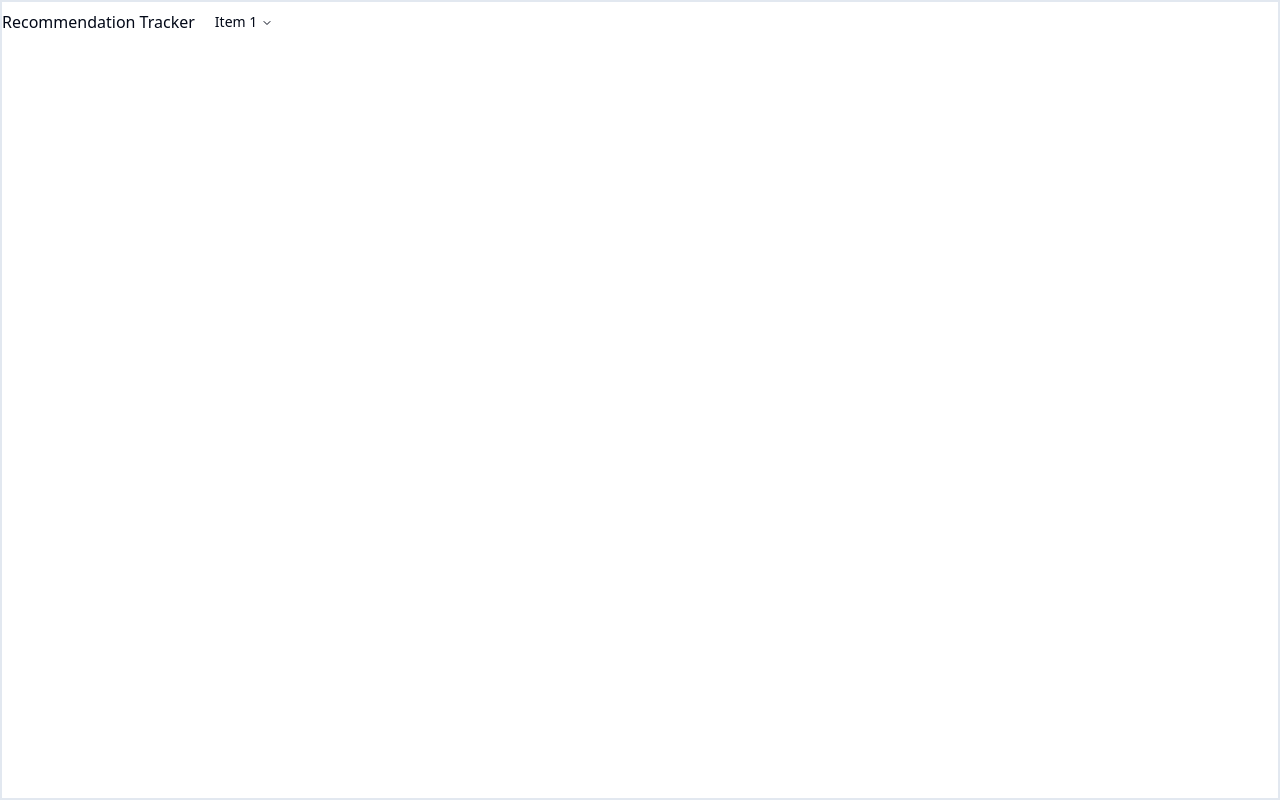
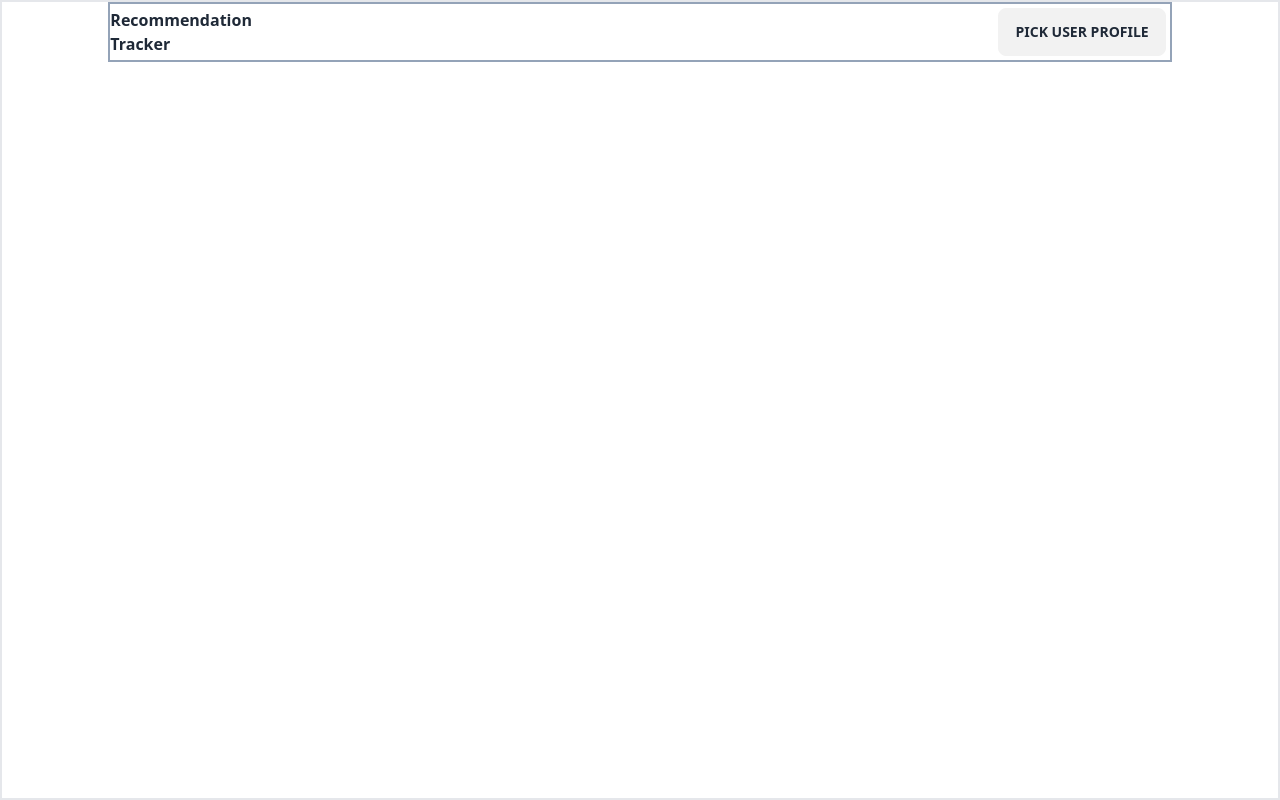
Before and after one commit to Lauro235/recommendation_tracker, a React (Vite) app in the folder frontend/: page / in a window 1280 px wide. Built offline with nearby package versions, Linux system fonts and the light colour scheme.

Commit message:
Remove Shadcn, add user state
The navigation in shadcn was not easy to style, so I've replaced it with
daisyui. I've added some state to allow me to select different users.

```diff
--- a/frontend/src/App.tsx
+++ b/frontend/src/App.tsx
@@ -1,22 +1,28 @@
-import './App.css'
-import Navigation from './components/Navigation';
+import "./App.css";
+import Navigation from "./components/Navigation";
 
-import { useContext } from 'react';
-import { UserContext } from './main';
+import { useContext, useState } from "react";
+import { UserContext } from "./main";
 
 function App() {
-  const users = useContext(UserContext)
+  const users = useContext(UserContext);
+  const [currentUser, setCurrentUser] = useState(
+    users !== null ? users[0].id : 1
+  );
 
-  console.log(users);
+  const updateUser = (id: number) => {
+    setCurrentUser(id);
+  };
 
+  console.log(currentUser);
 
   return (
     <>
-      <div className='h-full border-solid border-2'>
-        <Navigation />
+      <div className="h-full w-full border-solid border-2">
+        <Navigation updateUser={updateUser} />
       </div>
     </>
-  )
+  );
 }
 
-export default App
+export default App;
--- a/frontend/src/components/Navigation.tsx
+++ b/frontend/src/components/Navigation.tsx
@@ -1,42 +1,35 @@
-import {
-  NavigationMenu,
-  NavigationMenuContent,
-  // NavigationMenuIndicator,
-  NavigationMenuItem,
-  NavigationMenuLink,
-  NavigationMenuList,
-  NavigationMenuTrigger,
-  // NavigationMenuViewport,
-} from "@/components/ui/navigation-menu";
-
 import { useContext } from "react";
 import { UserContext } from "../main";
 
-const Navigation = () => {
+interface INavigation {
+  updateUser: (id:number) => void;
+}
+
+const Navigation = ({updateUser}: INavigation) => {
   const users = useContext(UserContext);
 
   return (
-    <NavigationMenu>
-      <NavigationMenuList>
-        <NavigationMenuItem>Recommendation Tracker</NavigationMenuItem>
-        <NavigationMenuItem>
-          <NavigationMenuTrigger>Item 1</NavigationMenuTrigger>
-          <NavigationMenuContent>
+    <div>
+      <div className="border-solid border-slate-400 border-2 w-5/6 mx-auto flex items-center justify-between">
+        <h2 className="text-left font-bold"><p>Recommendation</p> <p>Tracker</p></h2>
+        <details className="dropdown">
+          <summary className="m-1 btn">Pick User Profile</summary>
+          <ul className="p-2 shadow menu dropdown-content z-[1] bg-base-100 rounded-box w-40">
             {users?.map((profile) => {
               return (
-                <NavigationMenuLink className="p-3">
+                <li onClick={() => updateUser(profile.id)} className="hover:bg-blue-300" key={profile.id}>
                   <p>{profile.firstName}</p>
                   <img
-                    className="rounded-full aspect-square object-cover w-4/5 mx-auto"
+                    className="aspect-square rounded-full object-cover w-16 mx-auto"
                     src={profile.image}
-                  ></img>
-                </NavigationMenuLink>
+                  />
+                </li>
               );
             })}
-          </NavigationMenuContent>
-        </NavigationMenuItem>
-      </NavigationMenuList>
-    </NavigationMenu>
+          </ul>
+        </details>
+      </div>
+    </div>
   );
 };
 
--- a/frontend/src/components/ui/navigation-menu.tsx
+++ /dev/null
@@ -1,128 +0,0 @@
-import * as React from "react"
-import * as NavigationMenuPrimitive from "@radix-ui/react-navigation-menu"
-import { cva } from "class-variance-authority"
-import { ChevronDown } from "lucide-react"
-
-import { cn } from "@/lib/utils"
-
-const NavigationMenu = React.forwardRef<
-  React.ElementRef<typeof NavigationMenuPrimitive.Root>,
-  React.ComponentPropsWithoutRef<typeof NavigationMenuPrimitive.Root>
->(({ className, children, ...props }, ref) => (
-  <NavigationMenuPrimitive.Root
-    ref={ref}
-    className={cn(
-      "relative z-10 flex max-w-max flex-1 items-center justify-center",
-      className
-    )}
-    {...props}
-  >
-    {children}
-    <NavigationMenuViewport />
-  </NavigationMenuPrimitive.Root>
-))
-NavigationMenu.displayName = NavigationMenuPrimitive.Root.displayName
-
-const NavigationMenuList = React.forwardRef<
-  React.ElementRef<typeof NavigationMenuPrimitive.List>,
-  React.ComponentPropsWithoutRef<typeof NavigationMenuPrimitive.List>
->(({ className, ...props }, ref) => (
-  <NavigationMenuPrimitive.List
-    ref={ref}
-    className={cn(
-      "group flex flex-1 list-none items-center justify-center space-x-1",
-      className
-    )}
-    {...props}
-  />
-))
-NavigationMenuList.displayName = NavigationMenuPrimitive.List.displayName
-
-const NavigationMenuItem = NavigationMenuPrimitive.Item
-
-const navigationMenuTriggerStyle = cva(
-  "group inline-flex h-10 w-max items-center justify-center rounded-md bg-background px-4 py-2 text-sm font-medium transition-colors hover:bg-accent hover:text-accent-foreground focus:bg-accent focus:text-accent-foreground focus:outline-none disabled:pointer-events-none disabled:opacity-50 data-[active]:bg-accent/50 data-[state=open]:bg-accent/50"
-)
-
-const NavigationMenuTrigger = React.forwardRef<
-  React.ElementRef<typeof NavigationMenuPrimitive.Trigger>,
-  React.ComponentPropsWithoutRef<typeof NavigationMenuPrimitive.Trigger>
->(({ className, children, ...props }, ref) => (
-  <NavigationMenuPrimitive.Trigger
-    ref={ref}
-    className={cn(navigationMenuTriggerStyle(), "group", className)}
-    {...props}
-  >
-    {children}{" "}
-    <ChevronDown
-      className="relative top-[1px] ml-1 h-3 w-3 transition duration-200 group-data-[state=open]:rotate-180"
-      aria-hidden="true"
-    />
-  </NavigationMenuPrimitive.Trigger>
-))
-NavigationMenuTrigger.displayName = NavigationMenuPrimitive.Trigger.displayName
-
-const NavigationMenuContent = React.forwardRef<
-  React.ElementRef<typeof NavigationMenuPrimitive.Content>,
-  React.ComponentPropsWithoutRef<typeof NavigationMenuPrimitive.Content>
->(({ className, ...props }, ref) => (
-  <NavigationMenuPrimitive.Content
-    ref={ref}
-    className={cn(
-      "left-0 top-0 w-full data-[motion^=from-]:animate-in data-[motion^=to-]:animate-out data-[motion^=from-]:fade-in data-[motion^=to-]:fade-out data-[motion=from-end]:slide-in-from-right-52 data-[motion=from-start]:slide-in-from-left-52 data-[motion=to-end]:slide-out-to-right-52 data-[motion=to-start]:slide-out-to-left-52 md:absolute md:w-auto ",
-      className
-    )}
-    {...props}
-  />
-))
-NavigationMenuContent.displayName = NavigationMenuPrimitive.Content.displayName
-
-const NavigationMenuLink = NavigationMenuPrimitive.Link
-
-const NavigationMenuViewport = React.forwardRef<
-  React.ElementRef<typeof NavigationMenuPrimitive.Viewport>,
-  React.ComponentPropsWithoutRef<typeof NavigationMenuPrimitive.Viewport>
->(({ className, ...props }, ref) => (
-  <div className={cn("absolute left-0 top-full flex justify-center")}>
-    <NavigationMenuPrimitive.Viewport
-      className={cn(
-        "origin-top-center relative mt-1.5 h-[var(--radix-navigation-menu-viewport-height)] w-full overflow-hidden rounded-md border bg-popover text-popover-foreground shadow-lg data-[state=open]:animate-in data-[state=closed]:animate-out data-[state=closed]:zoom-out-95 data-[state=open]:zoom-in-90 md:w-[var(--radix-navigation-menu-viewport-width)]",
-        className
-      )}
-      ref={ref}
-      {...props}
-    />
-  </div>
-))
-NavigationMenuViewport.displayName =
-  NavigationMenuPrimitive.Viewport.displayName
-
-const NavigationMenuIndicator = React.forwardRef<
-  React.ElementRef<typeof NavigationMenuPrimitive.Indicator>,
-  React.ComponentPropsWithoutRef<typeof NavigationMenuPrimitive.Indicator>
->(({ className, ...props }, ref) => (
-  <NavigationMenuPrimitive.Indicator
-    ref={ref}
-    className={cn(
-      "top-full z-[1] flex h-1.5 items-end justify-center overflow-hidden data-[state=visible]:animate-in data-[state=hidden]:animate-out data-[state=hidden]:fade-out data-[state=visible]:fade-in",
-      className
-    )}
-    {...props}
-  >
-    <div className="relative top-[60%] h-2 w-2 rotate-45 rounded-tl-sm bg-border shadow-md" />
-  </NavigationMenuPrimitive.Indicator>
-))
-NavigationMenuIndicator.displayName =
-  NavigationMenuPrimitive.Indicator.displayName
-
-export {
-  navigationMenuTriggerStyle,
-  NavigationMenu,
-  NavigationMenuList,
-  NavigationMenuItem,
-  NavigationMenuContent,
-  NavigationMenuTrigger,
-  NavigationMenuLink,
-  NavigationMenuIndicator,
-  NavigationMenuViewport,
-}
--- a/frontend/src/index.css
+++ b/frontend/src/index.css
@@ -65,12 +65,3 @@
     --ring: 212.7 26.8% 83.9%;
   }
 }
-
-@layer base {
-  * {
-    @apply border-border;
-  }
-  body {
-    @apply bg-background text-foreground;
-  }
-}
--- a/frontend/tailwind.config.js
+++ b/frontend/tailwind.config.js
@@ -1,76 +1,10 @@
+import daisyui from 'daisyui';
+
 /** @type {import('tailwindcss').Config} */
-module.exports = {
-  darkMode: ["class"],
-  content: [
-    './pages/**/*.{ts,tsx}',
-    './components/**/*.{ts,tsx}',
-    './app/**/*.{ts,tsx}',
-    './src/**/*.{ts,tsx}',
-	],
+export default {
+  content: ["./index.html", "./src/**/*.{js,ts,jsx,tsx}"],
   theme: {
-    container: {
-      center: true,
-      padding: "2rem",
-      screens: {
-        "2xl": "1400px",
-      },
-    },
-    extend: {
-      colors: {
-        border: "hsl(var(--border))",
-        input: "hsl(var(--input))",
-        ring: "hsl(var(--ring))",
-        background: "hsl(var(--background))",
-        foreground: "hsl(var(--foreground))",
-        primary: {
-          DEFAULT: "hsl(var(--primary))",
-          foreground: "hsl(var(--primary-foreground))",
-        },
-        secondary: {
-          DEFAULT: "hsl(var(--secondary))",
-          foreground: "hsl(var(--secondary-foreground))",
-        },
-        destructive: {
-          DEFAULT: "hsl(var(--destructive))",
-          foreground: "hsl(var(--destructive-foreground))",
-        },
-        muted: {
-          DEFAULT: "hsl(var(--muted))",
-          foreground: "hsl(var(--muted-foreground))",
-        },
-        accent: {
-          DEFAULT: "hsl(var(--accent))",
-          foreground: "hsl(var(--accent-foreground))",
-        },
-        popover: {
-          DEFAULT: "hsl(var(--popover))",
-          foreground: "hsl(var(--popover-foreground))",
-        },
-        card: {
-          DEFAULT: "hsl(var(--card))",
-          foreground: "hsl(var(--card-foreground))",
-        },
-      },
-      borderRadius: {
-        lg: "var(--radius)",
-        md: "calc(var(--radius) - 2px)",
-        sm: "calc(var(--radius) - 4px)",
-      },
-      keyframes: {
-        "accordion-down": {
-          from: { height: 0 },
-          to: { height: "var(--radix-accordion-content-height)" },
-        },
-        "accordion-up": {
-          from: { height: "var(--radix-accordion-content-height)" },
-          to: { height: 0 },
-        },
-      },
-      animation: {
-        "accordion-down": "accordion-down 0.2s ease-out",
-        "accordion-up": "accordion-up 0.2s ease-out",
-      },
-    },
+    extend: {},
   },
-  plugins: [require("tailwindcss-animate")],
-}
+  plugins: [daisyui],
+};
--- a/frontend/vite.config.ts
+++ b/frontend/vite.config.ts
@@ -1,20 +1,7 @@
-// import { defineConfig } from 'vite'
-// import react from '@vitejs/plugin-react'
+import { defineConfig } from 'vite'
+import react from '@vitejs/plugin-react'
 
-// // https://vitejs.dev/config/
-// export default defineConfig({
-//   plugins: [react()],
-// })
-
-import path from "path";
-import react from "@vitejs/plugin-react";
-import { defineConfig } from "vite";
-
+// https://vitejs.dev/config/
 export default defineConfig({
   plugins: [react()],
-  resolve: {
-    alias: {
-      "@": path.resolve(__dirname, "./src"),
-    },
-  },
-});
+})
```
Also changed, not shown: frontend/package.json (+10 -12 lines).
